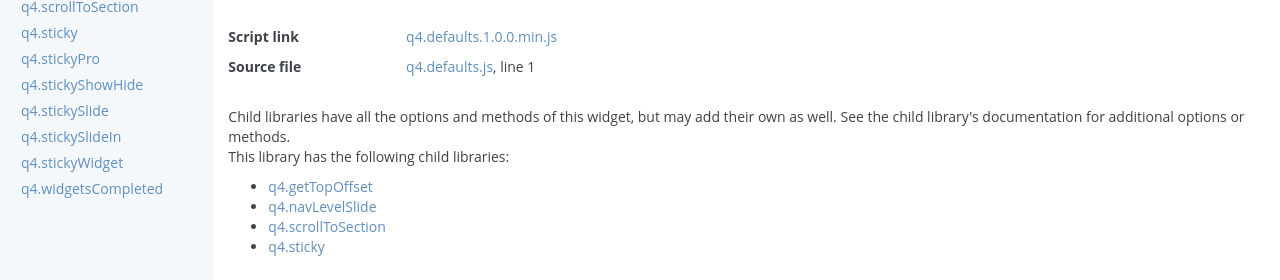
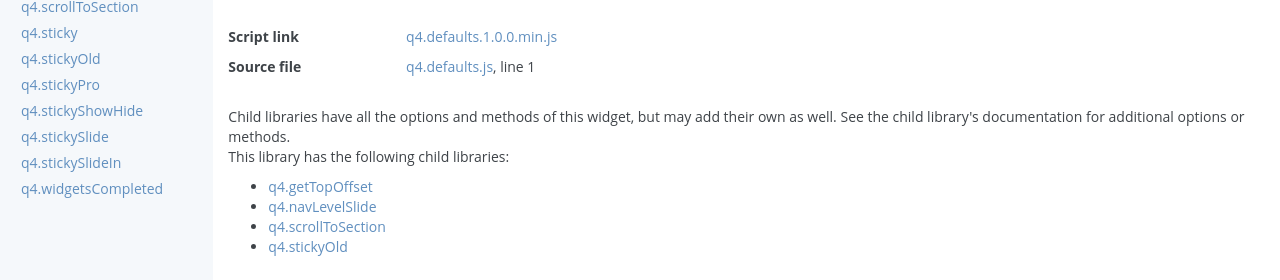
Before and after one commit to infloent/q4app-additions, a website: page docs/q4.defaults.html in a window 1280 px wide. Shown: the part 226-506 px from the top of the page. Drawn offline with nearby package versions, Linux system fonts and the light colour scheme.

```diff
--- a/docs/q4.defaults.html
+++ b/docs/q4.defaults.html
@@ -106,7 +106,7 @@
         <li><a href='q4.getTopOffset.html'>q4.getTopOffset</a></li>
         <li><a href='q4.navLevelSlide.html'>q4.navLevelSlide</a></li>
         <li><a href='q4.scrollToSection.html'>q4.scrollToSection</a></li>
-        <li><a href='q4.sticky.html'>q4.sticky</a></li>
+        <li><a href='q4.stickyOld.html'>q4.stickyOld</a></li>
     </ul>
 </section>
 
@@ -901,11 +901,11 @@
             <a href='q4.navLevelSlide.html'>q4.navLevelSlide</a>
             <a href='q4.scrollToSection.html'>q4.scrollToSection</a>
             <a href='q4.sticky.html'>q4.sticky</a>
+            <a href='q4.stickyOld.html'>q4.stickyOld</a>
             <a href='q4.stickyPro.html'>q4.stickyPro</a>
             <a href='q4.stickyShowHide.html'>q4.stickyShowHide</a>
             <a href='q4.stickySlide.html'>q4.stickySlide</a>
             <a href='q4.stickySlideIn.html'>q4.stickySlideIn</a>
-            <a href='q4.stickyWidget.html'>q4.stickyWidget</a>
             <a href='q4.widgetsCompleted.html'>q4.widgetsCompleted</a>
         </nav>
     </div>
```
Also changed, not shown: docs/q4.getTopOffset.html (+1 -1 lines), docs/q4.navLevelSlide.html (+1 -1 lines), docs/q4.scrollToSection.html (+1 -1 lines), docs/q4.widgetsCompleted.html (+1 -1 lines).
